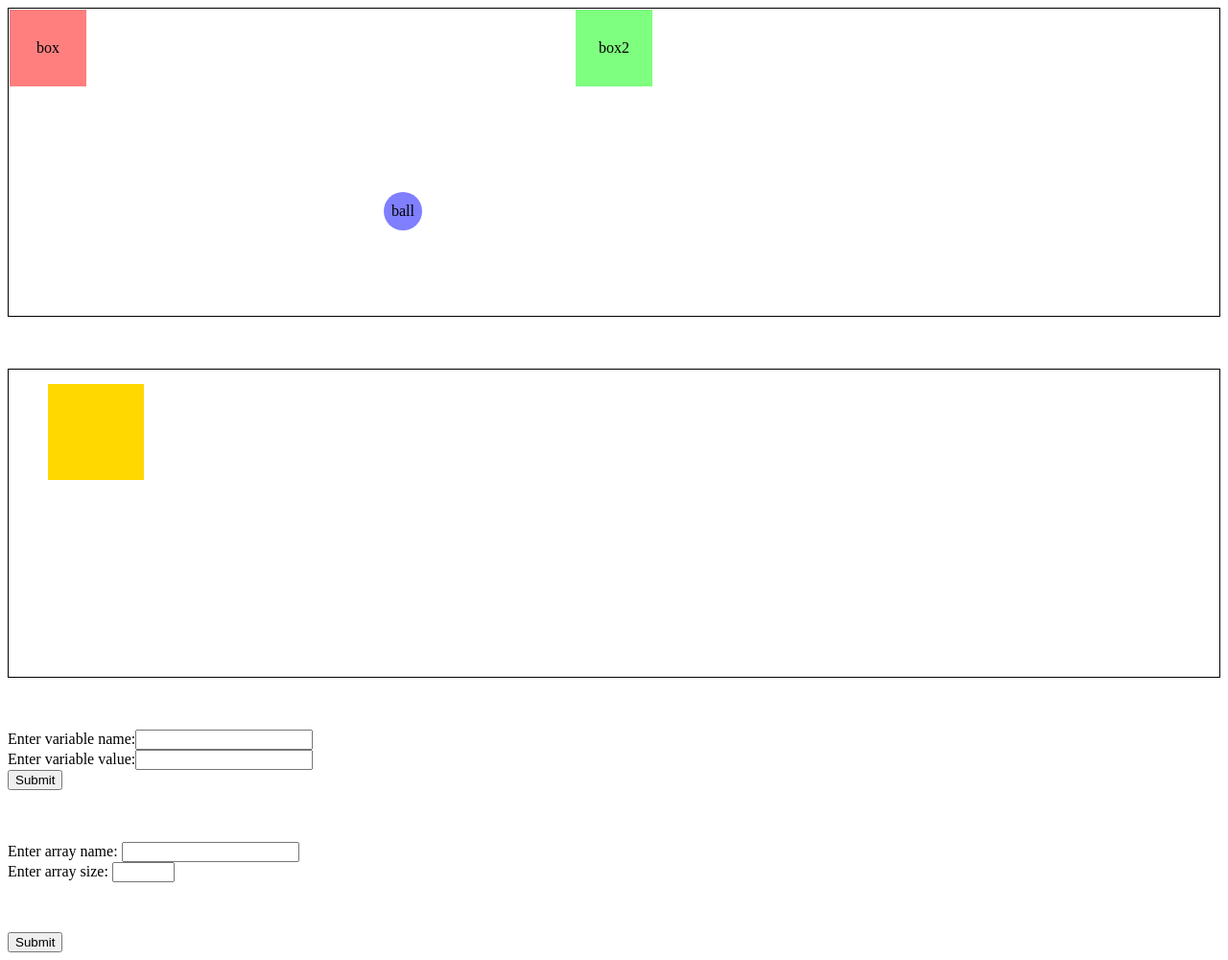
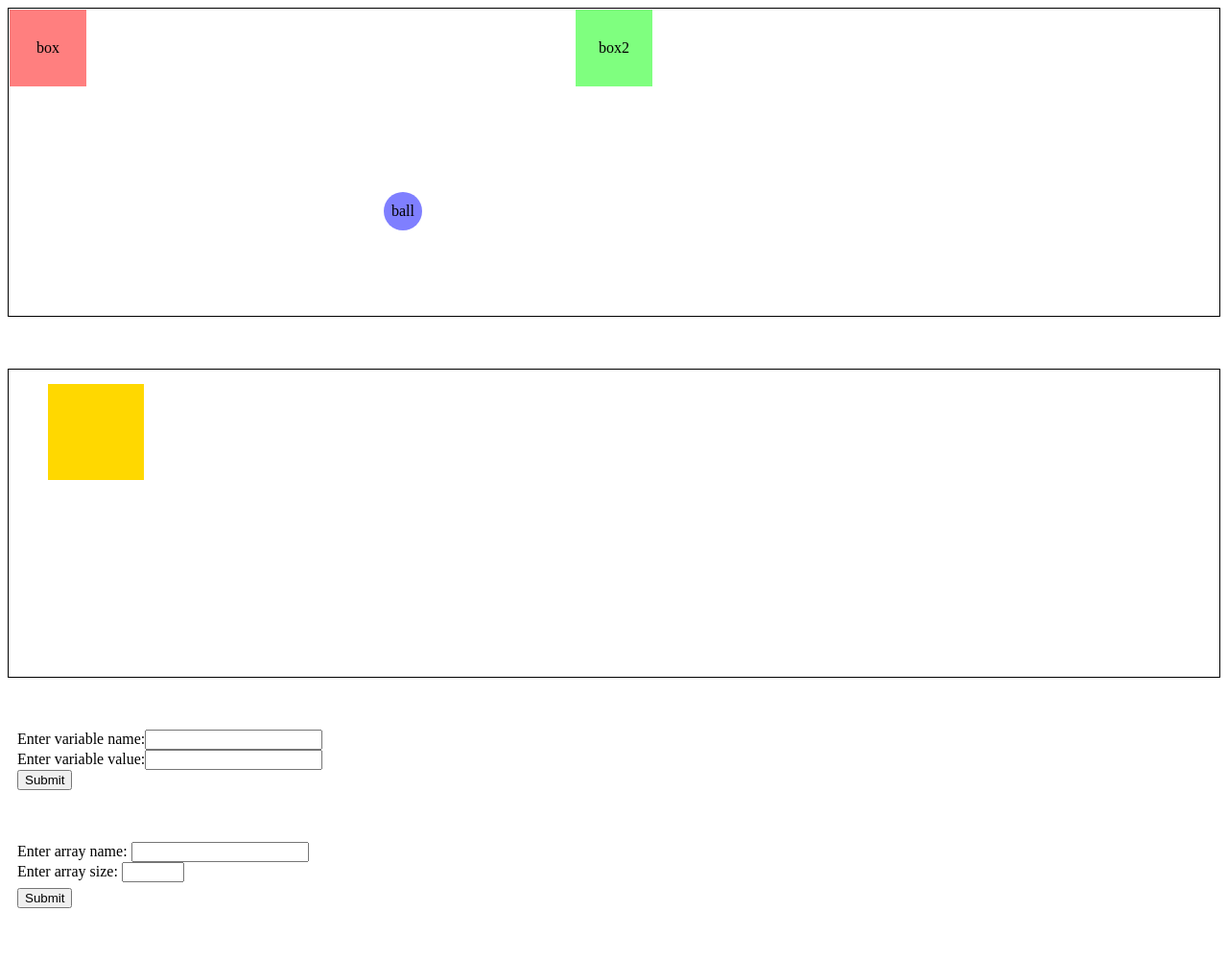
Before and after one commit to averyburne/moving-html-parts, a plain HTML site: page index.html in a window 1280 px wide. Shown: the whole page at 96% size. After the commit the page ends 966 px from the top, so only its background shows below. Drawn offline with nearby package versions, Linux system fonts and the light colour scheme.

Commit message:
fixed minor formatting issues in pane3

```diff
--- a/index.css
+++ b/index.css
@@ -65,3 +65,12 @@
   top: 400px;
   background-color: #ffd800;
 }
+
+#pane3 {
+  margin-bottom: 20px;
+  margin-left: 10px;
+}
+
+#submit-array {
+  margin-top: -10px;
+}
--- a/js/script.js
+++ b/js/script.js
@@ -203,7 +203,8 @@ const resetForm = function () {
 const initiateArr = function () {
   arrName = document.getElementById("array-name").value
   arrSize = document.getElementById("array-size").value
-  eval(arrName + ' = ' + "new Array;")
+  arrName = new Array;
+  // eval('let ' + arrName + ' = ' + "new Array;")
   console.log(arrName)
   $("#finalize-btn").show()
   $("#submit-array").hide()
```
Also changed, not shown: index.html (+0 -2 lines).
